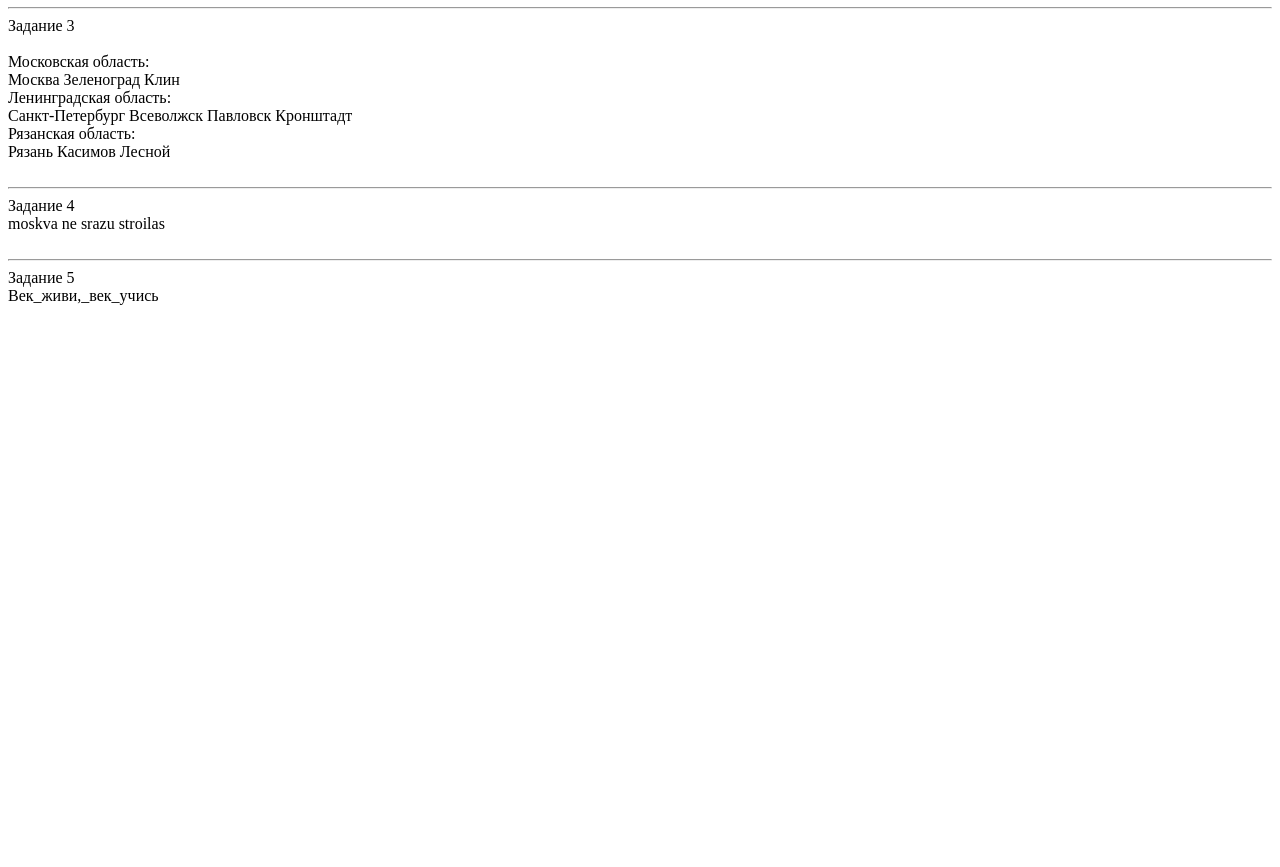
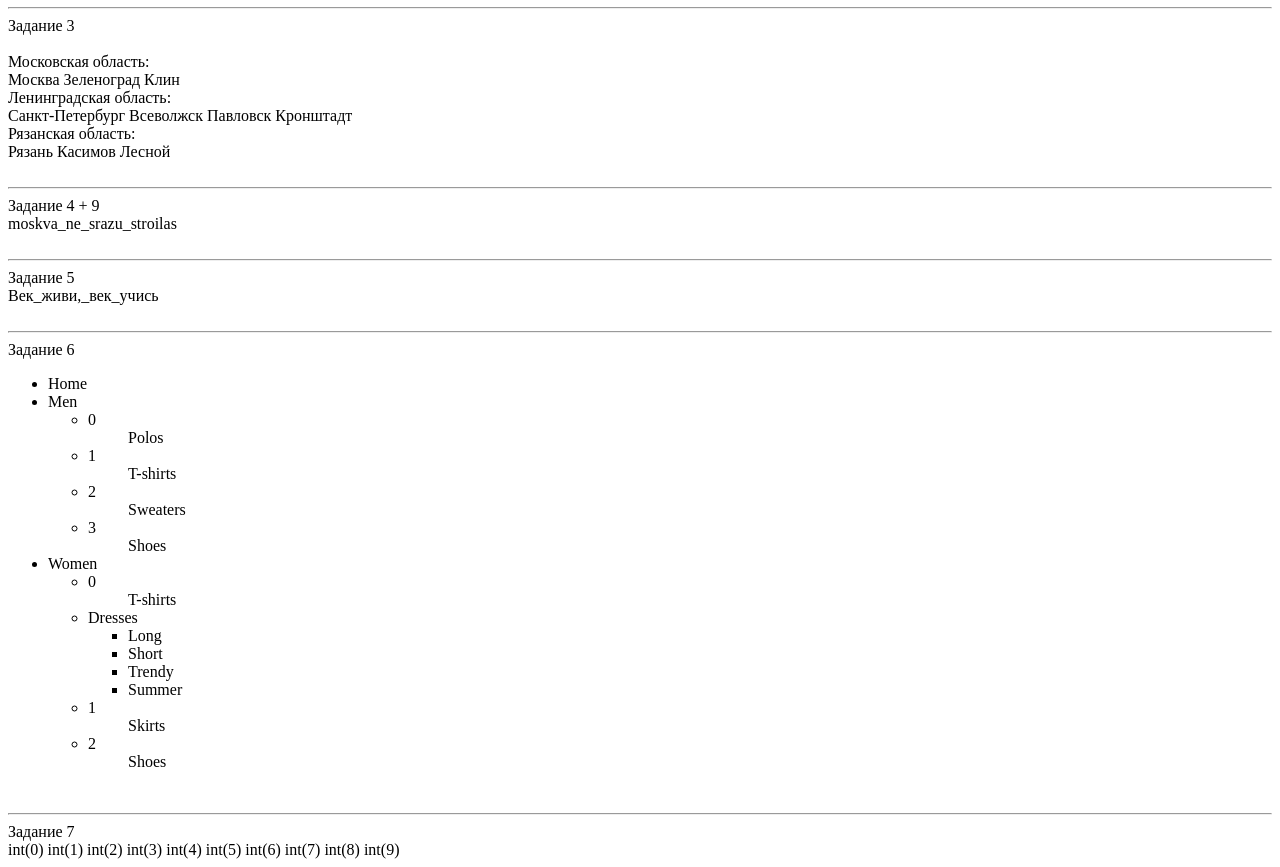
Before and after one commit to Finnko/PHP, a PHP site: page / in a window 1280 px wide. Shown: the part 315-1182 px from the top of the page. Before the commit the page ends 620 px from the top, so only its background shows below. Run offline with PHP 8.4, Linux system fonts and the light colour scheme.

Commit message:
lesson 3 task 7,9 complete

```diff
--- a/lesson3/index.php
+++ b/lesson3/index.php
@@ -73,9 +73,9 @@ $title = 'PHP урок 3';
 </div>
 <br>
 <hr>
-<div class="task4">
+<div class="task4,9">
     <?php
-    echo 'Задание 4' . '</br>';
+    echo 'Задание 4 + 9' . '</br>';
 
     function translate ($string) {
         $converter = [
@@ -112,7 +112,7 @@ $title = 'PHP урок 3';
             'э' => 'e',
             'ю' => 'yu',
             'я' => 'ya',
-            ' ' => ' '
+            ' ' => '_'
         ];
         return strtr($string, $converter);
     };
@@ -133,5 +133,63 @@ $title = 'PHP урок 3';
 
     ?>
 </div>
+<br>
+<hr>
+<div class="task6">
+    <?php
+    echo 'Задание 6' . '</br>';
+
+
+    ?>
+    <ul>
+        <?
+        $menus = [
+            'Home' => 'Home',
+            'Men' => [
+                'Polos', 'T-shirts', 'Sweaters', 'Shoes'
+            ],
+            'Women' => [
+                'T-shirts',
+                'Dresses' => [
+                    'Long', 'Short', 'Trendy', 'Summer'
+                ],
+                'Skirts',
+                'Shoes',
+            ]
+        ];
+        ?>
+        <? foreach ($menus as $menu => $items) :?>
+            <li><?=$menu ?>
+                <ul>
+                    <? if (is_array($items)) :
+                        foreach ($items as $item => $links) : ?>
+                        <li><?=$item ?>
+                            <ul>
+                                <? if (is_array($links)) :
+                                    foreach ($links as $link): ?>
+                                        <li><?=$link?></li>
+                                    <? endforeach;
+                                 else : echo $links . ' ';
+                                endif; ?>
+                            </ul>
+                        </li>
+                        <? endforeach;
+                    endif;?>
+                </ul>
+            </li>
+        <?endforeach;?>
+    </ul>
+</div>
+<br>
+<hr>
+<div class="task7">
+    <?php
+    echo 'Задание 7' . '</br>';
+
+    for ($i = 0; $i <= 9; var_dump($i++) ) {
+
+    }
+    ?>
+</div>
 </body>
 </html>
```
